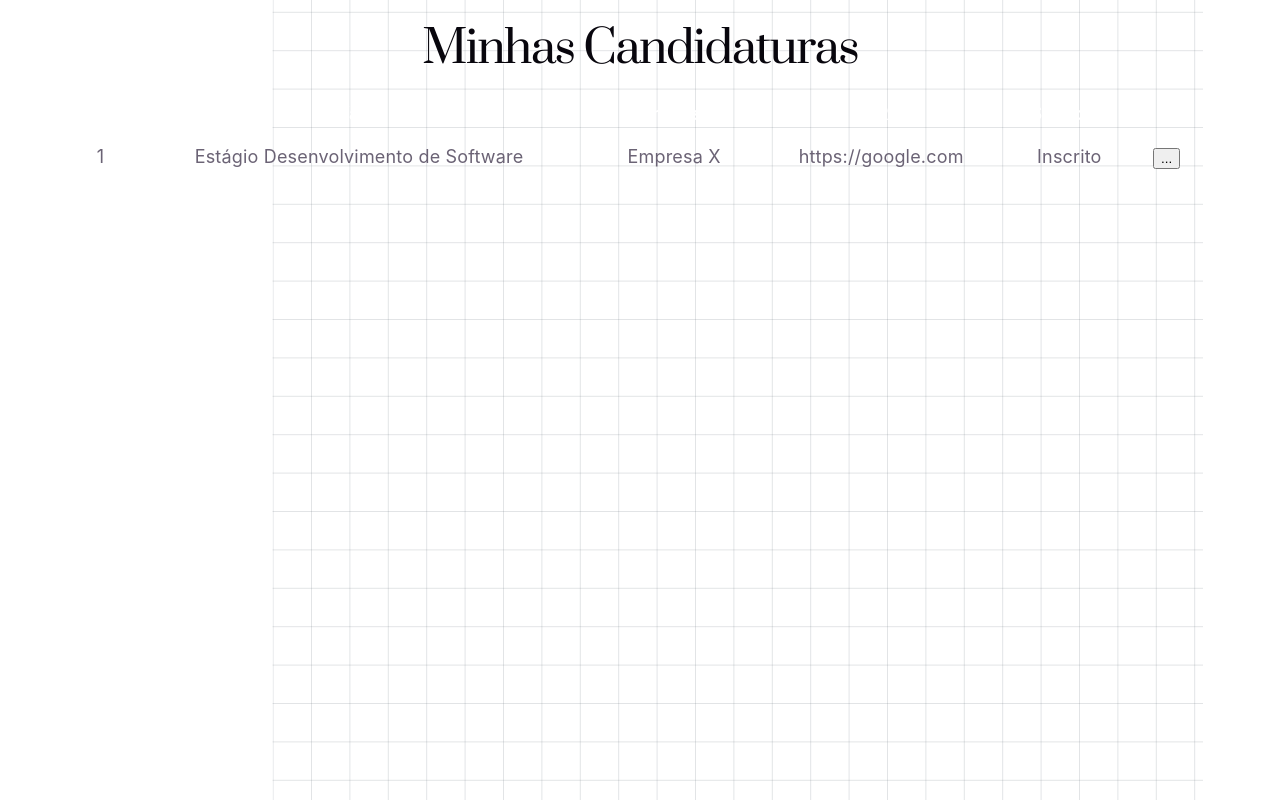
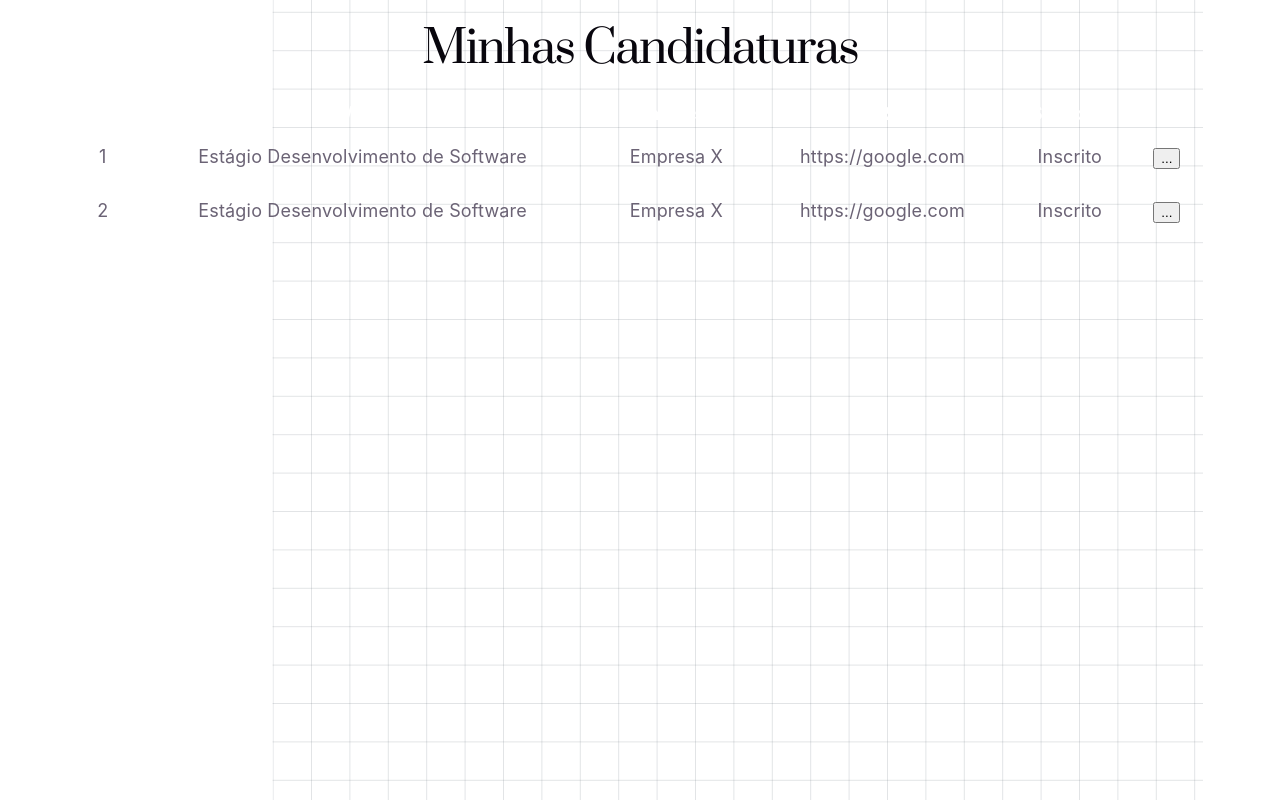
Before and after one commit to Laura-Sangalli/gerenciador-de-candidaturas, a React (Vite) app in the folder frontend/: page /jobs in a window 1280 px wide. Built offline with nearby package versions, Linux system fonts and the light colour scheme.

Commit message:
feat: add edit button in minhascandidaturas

```diff
--- a/frontend/src/components/EditJobMenu.tsx
+++ b/frontend/src/components/EditJobMenu.tsx
@@ -4,8 +4,11 @@ import '../index.css'
 function EditJobMenu(){
 
     return(
-        <div>
-
+        <div className="editJobMenu">
+            <a>
+                <button>Editar candidatura</button>
+                <button>Excluir candidatura</button>
+            </a>
         </div>
     );
 }
--- a/frontend/src/components/JobTable.tsx
+++ b/frontend/src/components/JobTable.tsx
@@ -1,11 +1,20 @@
 import  type { Job } from "../types/Job";
 import '../index.css'
+import { useState } from "react";
+import EditJobMenu from "./EditJobMenu";
 
 interface JobTableProps{
     jobs: Job[];
 }
 
 function JobTable({ jobs }: JobTableProps){
+
+    const [oppenMenu, setOpenMenu] = useState<number>(0);
+
+    const toggleMenu = (id:number) => {
+        setOpenMenu(oppenMenu === id ? 0 : id);
+    }
+
         return(
             <table className="job-table">
                 <thead>
@@ -15,7 +24,7 @@ function JobTable({ jobs }: JobTableProps){
                         <th>Empresa</th>
                         <th>URL</th>
                         <th>Situação</th>
-                        <th></th>
+                        <th> </th>
                     </tr>
                 </thead>
 
@@ -28,7 +37,14 @@ function JobTable({ jobs }: JobTableProps){
                                 <td>{job.company}</td>
                                 <td><a href="{job.url}" className="job-link">{job.url}</a></td>
                                 <td className="job-status">{job.situacao}</td>
-                                <td><button>...</button></td>
+                                <td className="job_edit">
+                                    <button onClick={() => toggleMenu(job.id)}>...</button>
+
+                                    {
+                                        oppenMenu === job.id && (<EditJobMenu/>)
+                                    }
+                                </td>
+
                             </tr>
                         )
 
@@ -36,6 +52,17 @@ function JobTable({ jobs }: JobTableProps){
                     }
                 </tbody>
 
+                <thead className="job-table_footer">
+                    <tr>
+                        <th></th>
+                        <th></th>
+                        <th></th>
+                        <th> </th>
+                        <th></th>
+                        <th></th>
+                    </tr>
+                </thead>
+
             </table>
         );
 }
--- a/frontend/src/index.css
+++ b/frontend/src/index.css
@@ -147,7 +147,7 @@ code {
   align-items: center;
   gap: 12px;
   margin-bottom: 2rem;
-  background-color: --bg;
+  background-color: var(--bg);
 }
 
 .campo_input label{
@@ -222,11 +222,20 @@ code {
   margin-top: 2rem;
   border-radius: 12px;
   overflow: hidden;
+  border-color: #aa3bff;
+  border-width: 0 0 12px 0;
+  stroke-width: 0 0 12px 0;
+
 }
 
 .job-table thead {
   background-color: var(--input-text);
   color: var(--bg);
+}
+
+.job-table_footer{
+height: 10px;
+width: 100%;
 }
 
 .job-table th{
@@ -254,3 +263,35 @@ code {
 .job-link:hover{
   text-decoration: underline;
 }
+
+.job_edit{
+  position: relative;
+}
+
+.editJobMenu{
+  position: absolute;
+  margin-left: -130px;
+  display: flex;
+  background-color: #1f2028;
+    width: 150px;
+    height: 60px;
+    display: flex;
+  flex-direction: column;
+  align-items: center;
+
+}
+
+
+.editJobMenu button{
+    appearance: none;
+    -webkit-appearance: none;
+    -moz-appearance: none;
+    width: 150px;
+    height: 30px;
+    border: none;
+    background-color: #1f2028;
+}
+
+.editJobMenu button:hover{
+    background-color: #6b6375;
+}
--- a/frontend/src/pages/Jobs.tsx
+++ b/frontend/src/pages/Jobs.tsx
@@ -8,6 +8,13 @@ function Jobs(){
         const vagas: Job[] = [
         {
             id: 1,
+            title: "Estágio Desenvolvimento de Software",
+            company: "Empresa X",
+            url: "https://google.com",
+            situacao: "Inscrito"
+        },
+                {
+            id: 2,
             title: "Estágio Desenvolvimento de Software",
             company: "Empresa X",
             url: "https://google.com",
--- a/frontend/src/types/Job.ts
+++ b/frontend/src/types/Job.ts
@@ -1,5 +1,5 @@
 export interface Job{
-    id?: number;
+    id: number;
     title: string;
     company: string;
     url: string;
```
